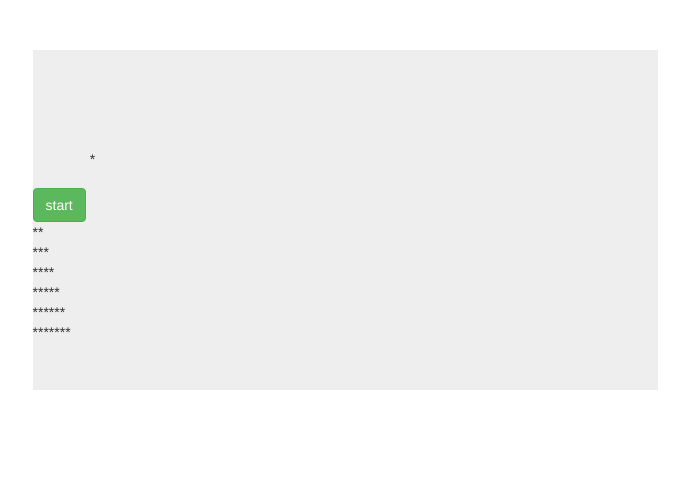
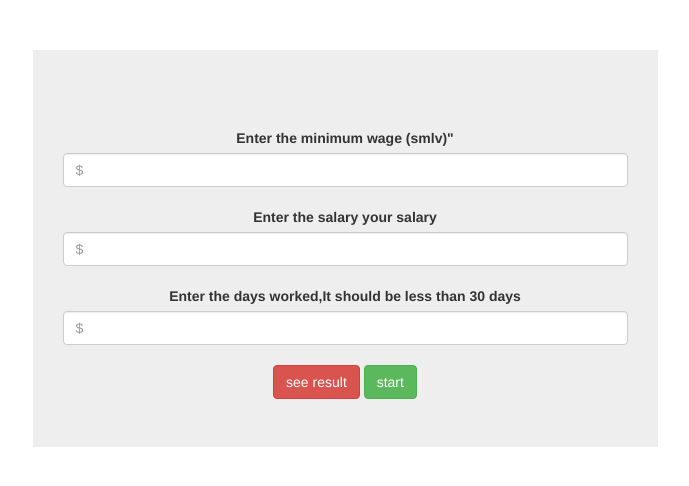
Before and after one commit to monayenifer319/taller_javaScript, a website: page public_html/p56/index.html in a window 1280 px wide. Shown: the whole page, without its empty margins (295-984 px from the left). Drawn offline with nearby package versions, Linux system fonts and the light colour scheme.

Commit message:
finalizacion del puntto 56

```diff
--- a/public_html/p56/css/style.css
+++ b/public_html/p56/css/style.css
@@ -1,6 +1,9 @@
 .jumbotron{
   margin-top: 50px;
 }
-.btn-success{
-  margin-top: 90px;
+#form{
+  margin: 30px;
 }
+#Salary, #smlv, #jobDay{
+  margin-bottom: 20px;
+}
--- a/public_html/p56/index.html
+++ b/public_html/p56/index.html
@@ -10,16 +10,28 @@
   <body>
     <div class="row">
       <div class="col-lg-6 col-lg-offset-3">
-        <div id="ate" class="jumbotron ">
-          <!--<div class="col-xs-4">-->
-
+        <div id="answer" class="text-center jumbotron">
+          <form  id="form">
+            <div>
+              <label>Enter the minimum wage (smlv)"</label>
+              <input id="smlv" type="number" class="form-control col-md-5" placeholder="$">
+            </div>
+            <div>
+              <label>Enter the salary your salary</label>
+              <input id="Salary" type="number" class="form-control col-md-5" placeholder="$">
+            </div>
+            <div>
+              <label>Enter the days worked,It should be less than 30 days</label>
+              <input id="jobDay" type="number" class="form-control col-md-5" placeholder="$">
+            </div>
+          </form>
+          <button id="Button" class="btn btn-danger" > see result</button>
           <a href="../index.html" class="btn btn-success">start</a>
         </div>
       </div>
     </div>
-    <p id="aste" ></p>
     <script src="../node_modules/jquery/dist/jquery.min.js" type="text/javascript"></script>
     <script src="../node_modules/bootstrap/js/modal.js" type="text/javascript"></script>
-    <script src="js/codigoP47.js"></script>
+    <script src="js/codigoP56.js"></script>
   </body>
 </html>
--- a/public_html/p56/js/codigoP47.js
+++ /dev/null
@@ -1,10 +0,0 @@
-$(() => {
-  var voidi = "";
-  var aste = "*";
-  var i = 0;
-  do {
-    voidi = voidi + aste;
-    $("#ate").append(voidi + '<br>');
-    i++;
-  } while (i < 7);
-});
```
Also changed, not shown: public_html/index.html (+8 -0 lines), public_html/p56/js/codigo56.js (added, +13 -0 lines).
